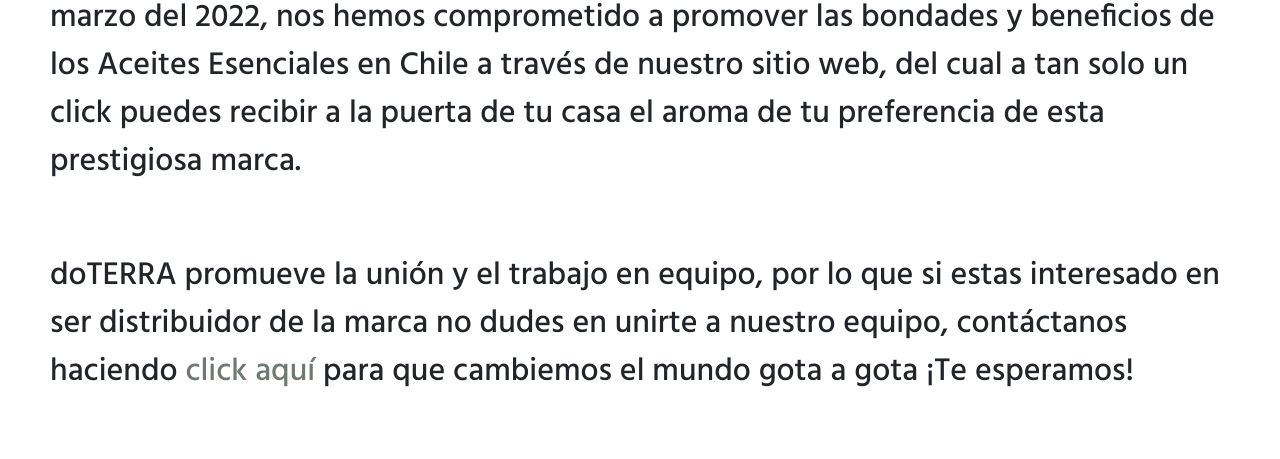
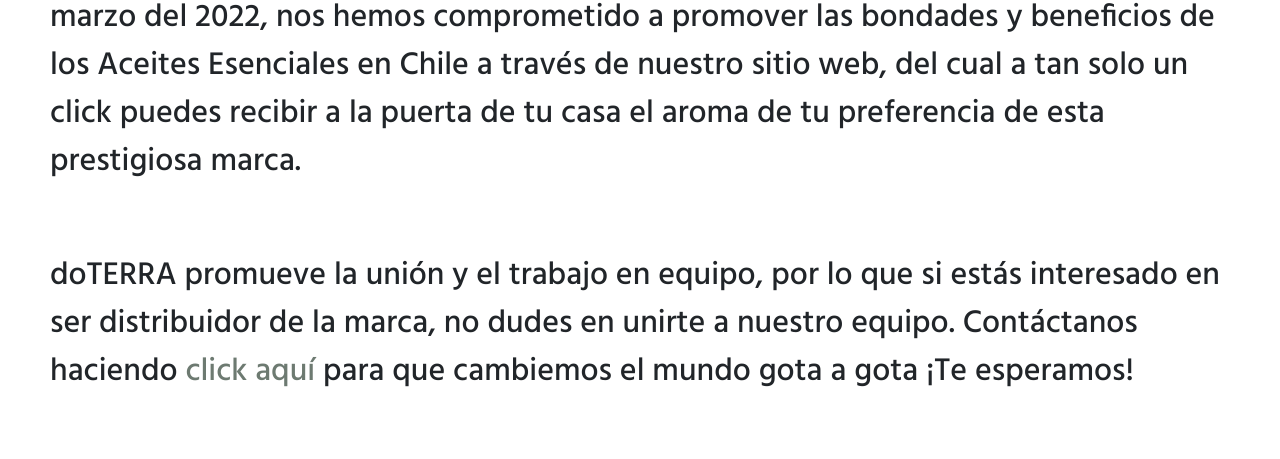
Before and after one commit to ClaudiaRolack/essential-oils-ecommerce, a plain HTML site: page pages/nosotros.html in a window 1280 px wide. Shown: the part 1199-1658 px from the top of the page. Drawn offline with nearby package versions, Linux system fonts and the light colour scheme.

Commit message:
cambios finalizados en la rama convertirsass

```diff
--- a/pages/nosotros.html
+++ b/pages/nosotros.html
@@ -68,7 +68,7 @@
     <div class="nosotros">
       <h1 class="h1__nosotros"> Sobre Nosotros</h1>
       <p class="p__nosotros1">Somos un grupo de apasionados por lo natural, que desde la llegada de doTERRA, marzo del 2022, nos hemos comprometido a promover las bondades y beneficios de los Aceites Esenciales en Chile a través de nuestro sitio web, del cual a tan solo un click puedes recibir a la puerta de tu casa el aroma de tu preferencia de esta prestigiosa marca.</p>
-      <p class="p__nosotros2">doTERRA promueve la unión y el trabajo en equipo, por lo que si estas interesado en ser distribuidor de la marca no dudes en unirte a nuestro equipo, contáctanos haciendo <a href="./contacto.html">click aquí</a> para que cambiemos el mundo gota a gota ¡Te esperamos!</p>
+      <p class="p__nosotros2">doTERRA promueve la unión y el trabajo en equipo, por lo que si estás interesado en ser distribuidor de la marca, no dudes en unirte a nuestro equipo. Contáctanos haciendo <a href="./contacto.html">click aquí</a> para que cambiemos el mundo gota a gota ¡Te esperamos!</p>
     </div>
 
   </main>
```
